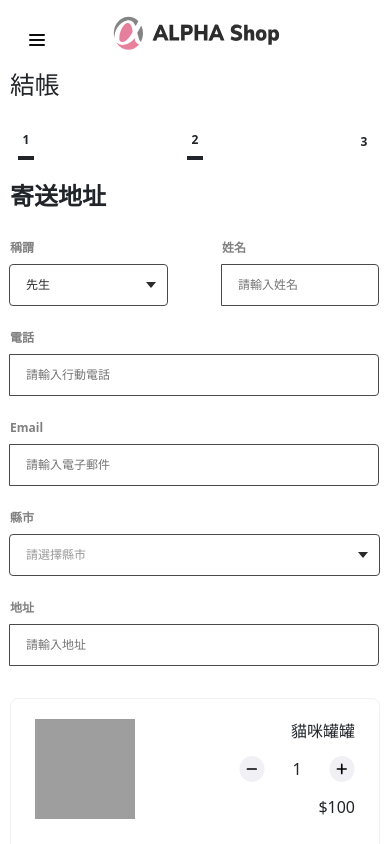
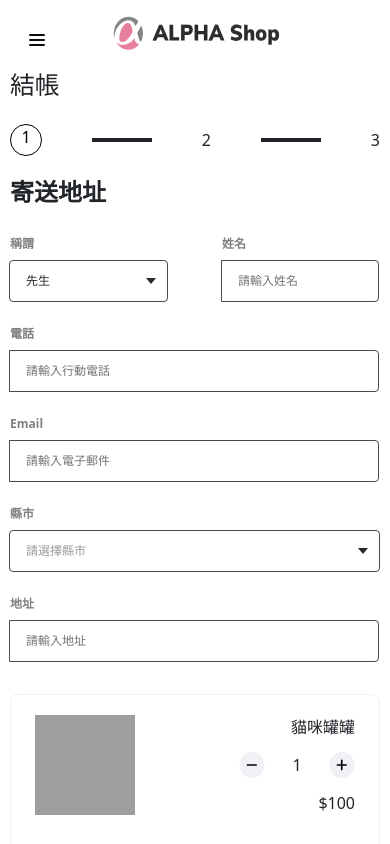
Before and after one commit to clairehuang77777/firstReact, a React (Vite) app: page / in a window 390 px wide. Shown: the top 844 px of the page. Built offline with nearby package versions, Linux system fonts and the light colour scheme; grey boxes are pictures that could not be loaded.

Commit message:
fix progress bar background circle and back to prev page btn

```diff
--- a/src/App.jsx
+++ b/src/App.jsx
@@ -9,7 +9,7 @@ import 'bootstrap/dist/css/bootstrap.min.css';
 import { createContext } from 'react'
 import { Cart } from './Cart'
 import { useNavigate } from "react-router-dom";
-
+import React from 'react'
 
 
 export function Headers(){
@@ -68,9 +68,9 @@ export function StepProgress({ currentStep }) {
       <h2 className="register-title col col-6">結帳</h2>
       <section className="progress-container">
         {steps.map((step, index) => (
-          <div key={step.phase}>
+          <React.Fragment key={step.phase}>
           <div className='progress-wrapper'>
-          <span
+          <div
             className={`progress-group ${
               index + 1 < currentStep
                 ? 'done'
@@ -80,21 +80,19 @@ export function StepProgress({ currentStep }) {
             }`}
             data-phase={step.phase}
           >
-            <span className={`progress-icon ${index + 1 < currentStep ? 'done' : ''}`}>
+            <div className={`progress-icon ${index + 1 < currentStep ? 'done' : ''}`}>
               {index + 1 < currentStep ? (
-                <span className="checkmark">✔</span> // 已完成顯示打勾
+                <span className="checkmark">&#10003;</span> // 已完成顯示打勾
               ) : (
                 <span className="text">{index + 1}</span> // 未完成或當前步驟顯示數字
               )}
-            </span>
+            </div>
             <span className="progress-label">{step.label}</span>
-          </span>
+          </div>
           </div>
           {index < steps.length -1 &&(<span className="progress-bar" data-order="1"></span>)}
-      </div>
+      </React.Fragment>
     ))}
-
-
       </section>
     </>
   );
@@ -352,7 +350,7 @@ const formDataContext = createContext({
   setFormData:()=>{}
 })
 
-export function SectionPayment(){
+export function SectionPayment({prevStep}){
   const [formData, setFormData] = useState({})
   const navigate = useNavigate()
 
@@ -383,7 +381,7 @@ export function SectionPayment(){
     <formDataContext.Provider value={{formData, setFormData}}>
       <StepThree />
       <Cart/>
-      <ProgressControlCreditCard handleSubmit={handleSubmit}/>
+      <ProgressControlCreditCard prevStep={prevStep} handleSubmit={handleSubmit}/>
     </formDataContext.Provider>
   )
 }
--- a/src/App.scss
+++ b/src/App.scss
@@ -82,60 +82,8 @@ section.progress-container {
     border-style: solid;
   }
 
-  .progress-group {
-    display: flex;
 
-    .progress-icon {
-      display: inline-block;
-      position: relative;
-      width: 27px;
-      height: 27px;
-      margin-right: 8px;
-      border-radius: 50%;
-
-      .text {
-        width: inherit;
-        height: inherit;
-        position: absolute;
-        top: 0px;
-        font-size: 12px;
-        font-weight: 700;
-        line-height: 24px;
-        text-align: center;
-        color: inherit;
-      }
-
-      .checkmark {
-        display: none; // 預設隱藏
-        font-size: 16px;
-        font-weight: bold;
-        text-align: center;
-        line-height: 27px;
-        color: var(--progress-done-color);
-        }
-
-      &.done {
-        background-color: var(--progress-done-bg);
-        border-color: var(--progress-done-border);
-
-        .text {
-        display: none; // 隱藏數字
-        }
-
-        .checkmark {
-        display: block; // 顯示打勾
-        }
-      }
-
-    .progress-label {
-      font-weight: 400;
-      line-height: 24px;
-      color: var(--main-text);
-    }
-  }
 }
-}
-
 
 $phase-map: (
   1: 'address',
@@ -458,13 +406,42 @@ section.button-group {
     margin-top: 24px;
 
     .progress-group {
-      .progress-icon {
+      .progress-icon.done {
         width: 32px;
         height: 32px;
         margin-right: 0px;
+        background-color: #000000;
+        color: white;
+        border-radius: 50%;
+
+        .checkmark {
+          font-family: Arial, sans-serif;
+          color: white !important;
+          display: flex;
+          justify-content: center;
+          align-items: center;
+        }
 
         .text {
           line-height: 32px;
+        }
+      }
+    }
+
+    .progress-group.current{
+        border: 1px solid black;
+        border-radius: 50%;
+        width: 32px;
+        height: 32px;
+
+        .progress-icon{
+          display: flex;
+          align-items: center;
+          justify-content: center;
+        }
+
+        .text{
+          color:black ;
         }
       }
     }
@@ -495,4 +472,3 @@ section.button-group {
       }
     }
   }
-}
--- a/src/main.jsx
+++ b/src/main.jsx
@@ -82,7 +82,7 @@ function Home({currentStep, nextStep, prevStep, carts, setCarts}){
         <>
           <Headers />
           <StepProgress currentStep={currentStep}/>
-          <SectionPayment/>
+          <SectionPayment prevStep={prevStep}/>
         </>
       )}
       </CartContext.Provider>
```
